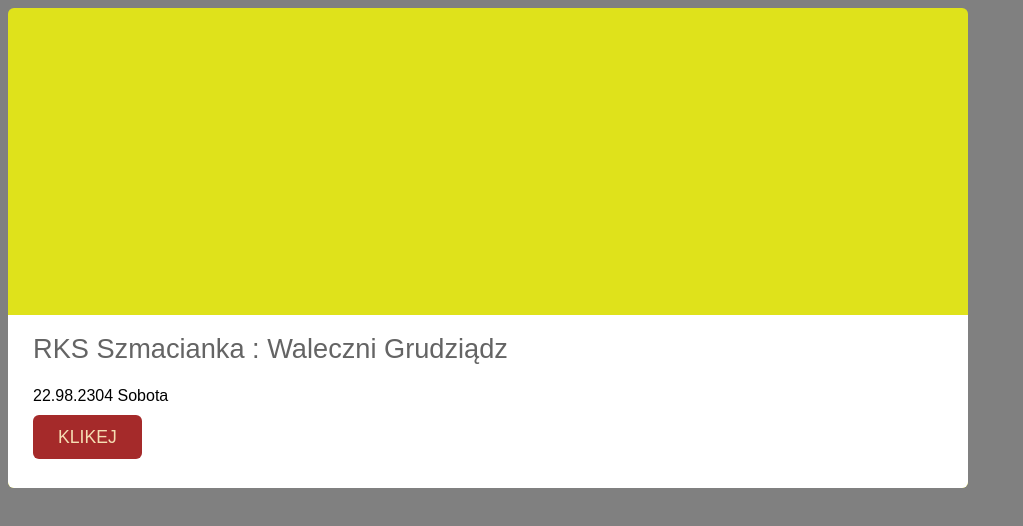
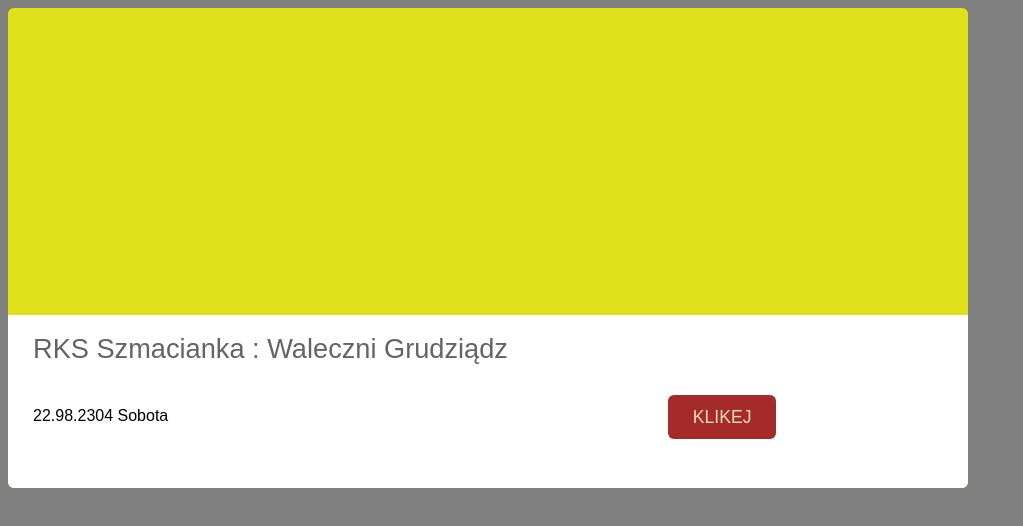
Before and after one commit to MJ-Mk/look, a plain HTML site: page index.html in a window 1280 px wide. Shown: the whole page, without its empty margins (0-1023 px from the left). Drawn offline with Linux system fonts and the light colour scheme.

Commit message:
1 file modified

```diff
--- a/styles.css
+++ b/styles.css
@@ -28,6 +28,10 @@ body {
   background-color: var(--card-title-bg-color);
   height: var(--card-title-h);
   display: grid;
+  grid-template-rows: auto;
+  grid-template-areas:
+    'title title title title'
+    'data data data btn';
 }
 
 .card #title {
@@ -35,9 +39,15 @@ body {
   font-size: 1.7em;
   font-weight: 500;
   color: rgb(100, 100, 100);
+  grid-area: title;
 }
 .card #data {
   font-family: sans-serif;
+  grid-area: data;
+}
+
+.card #btn {
+  grid-area: btn;
 }
 
 .card #btn a {
```
